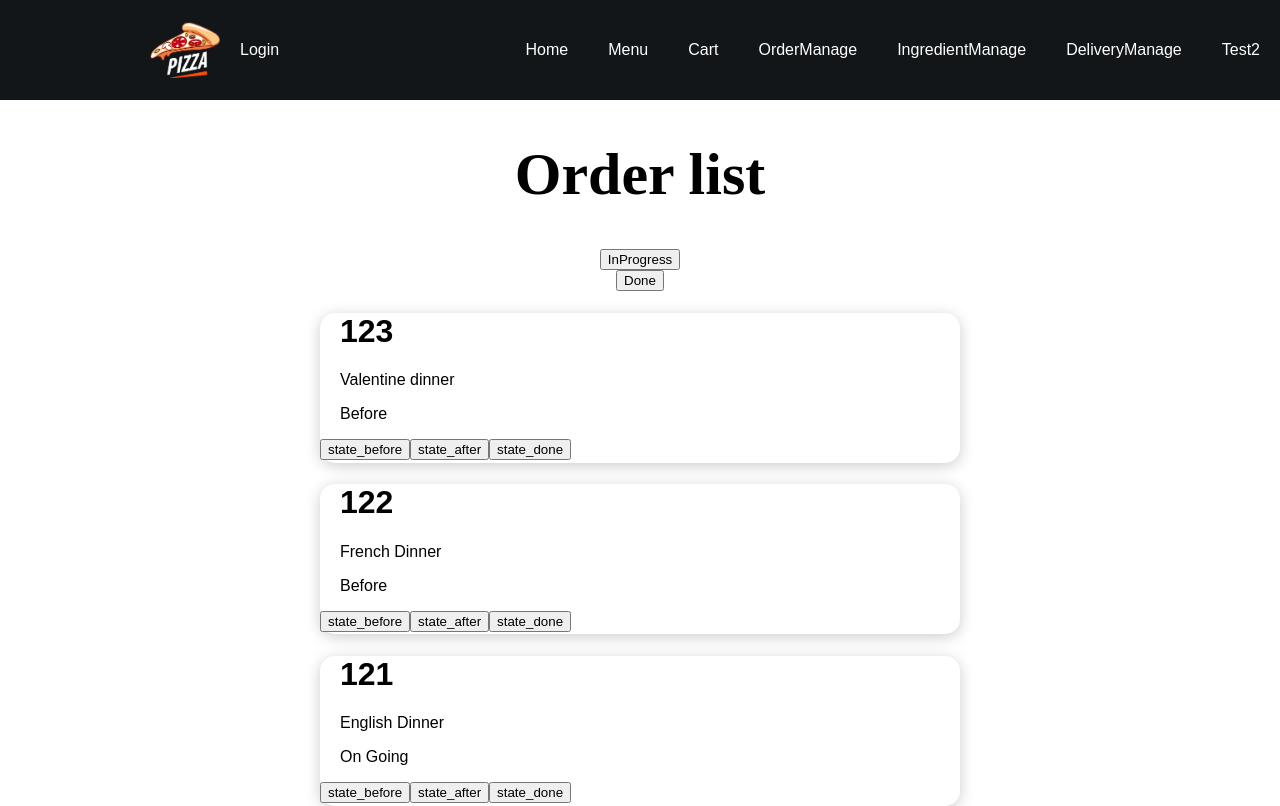
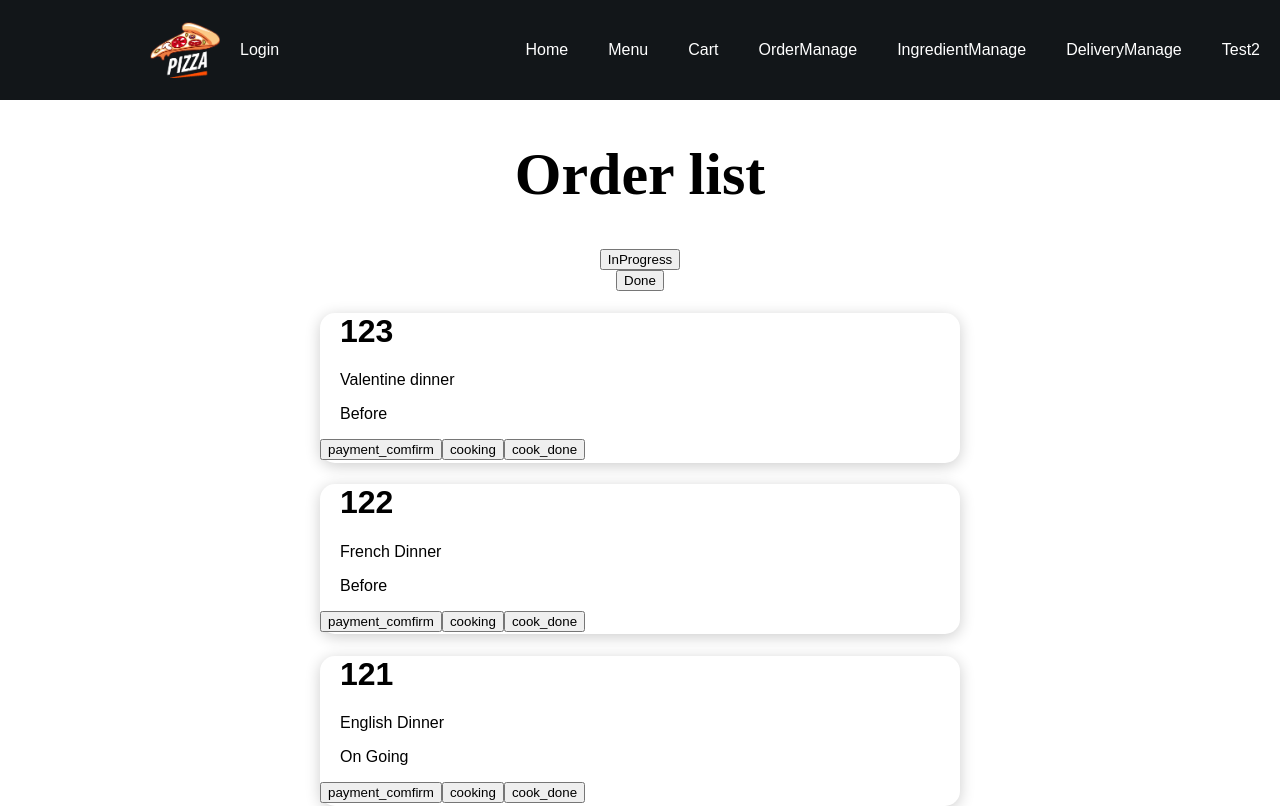
Before and after one commit to jackine08/PizzaWebsite, a React (Create React App) app: page /OrderManage in a window 1280 px wide. Shown: the top 806 px of the page. Built offline with nearby package versions, Linux system fonts and the light colour scheme; no server answers.

Commit message:
update change_state function

```diff
--- a/src/components/pages/manage/DeliveryManage.js
+++ b/src/components/pages/manage/DeliveryManage.js
@@ -55,9 +55,9 @@
                 <h1>{deliveryman}</h1>
                 <p>{order_num}</p>
                 <p>{state}</p>
-                <input type="button" value = "state_before" onClick={()=>{changeState(order_num,"before");}}></input>
-                <input type="button" value = "state_on_going" onClick={()=>{changeState(order_num,"on going");}}></input>
-                <input type="button" value = "state_done" onClick={()=>{changeState(order_num,"done");}}></input>
+                <input type="button" value = "cook_done" onClick={()=>{changeState(order_num,"cook_done");}}></input>
+                <input type="button" value = "on_delivery" onClick={()=>{changeState(order_num,"on_delivery");}}></input>
+                <input type="button" value = "delivery_done" onClick={()=>{changeState(order_num,"delivery_done");}}></input>
             </div>
         );
     };
--- a/src/components/pages/manage/OrderManage.js
+++ b/src/components/pages/manage/OrderManage.js
@@ -64,9 +64,9 @@
                 <h1>{id}</h1>
                 <p>{menu}</p>
                 <p>{state}</p>
-                <input type="button" value = "state_before" onClick={()=>{changeState(id,"before");}}></input>
-                <input type="button" value = "state_after" onClick={()=>{changeState(id,"after");}}></input>
-                <input type="button" value = "state_done" onClick={()=>{changeState(id,"done");}}></input>
+                <input type="button" value = "payment_comfirm" onClick={()=>{changeState(id,"payment confirm");}}></input>
+                <input type="button" value = "cooking" onClick={()=>{changeState(id,"cooking");}}></input>
+                <input type="button" value = "cook_done" onClick={()=>{changeState(id,"cook done");}}></input>
             </div>
         );
     };
```
